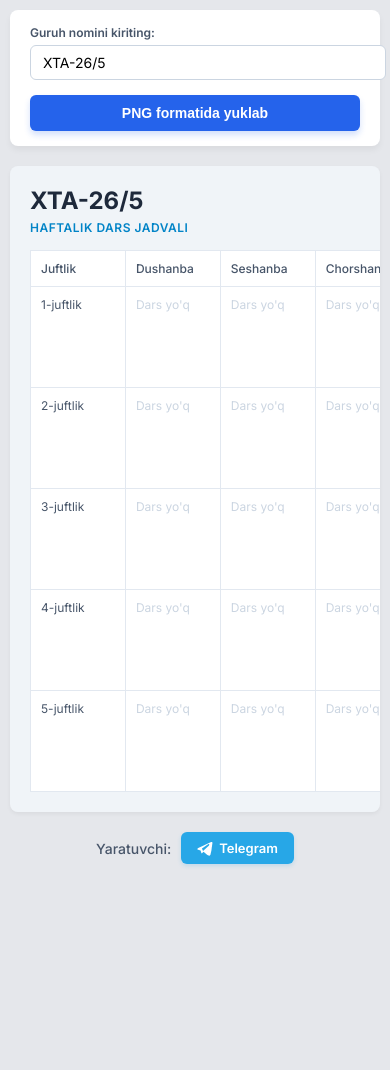
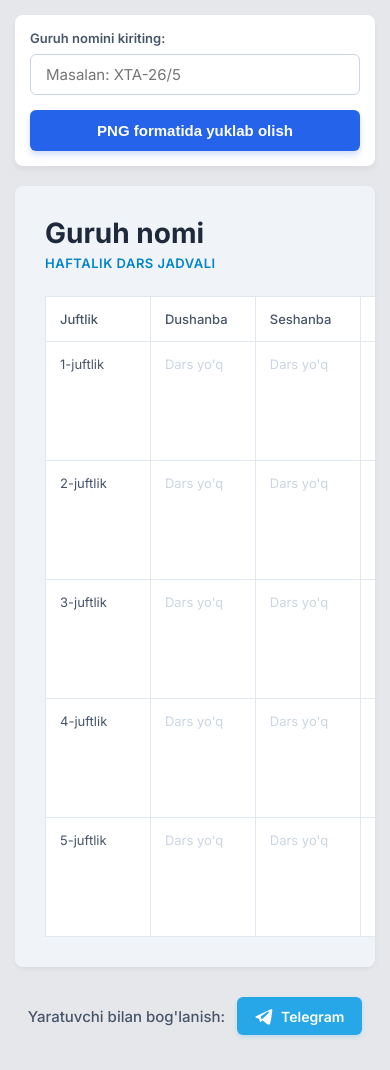
Before and after one commit to ss-diyor/university-lesson-schedule-generator, a plain HTML site: page index.html in a window 390 px wide. Before the commit the page ends 894 px from the top, so only its background shows below. Drawn offline with nearby package versions, Linux system fonts and the light colour scheme.

Commit message:
Refactor styles for improved layout and usability
Updated styles and improved mobile responsiveness. Enhanced input fields and button sizes for better usability.

```diff
--- a/index.html
+++ b/index.html
@@ -14,7 +14,7 @@
             font-family: 'Inter', sans-serif;
             background-color: #e5e7eb;
             margin: 0;
-            padding: 10px; /* Kichikroq padding */
+            padding: 15px; /* Mobil chetlaridan qochish */
             display: flex;
             flex-direction: column;
             align-items: center;
@@ -23,42 +23,41 @@
         .toolbar {
             margin-bottom: 20px;
             display: flex;
-            flex-wrap: wrap; /* Mobil uchun moslashuvchanlik */
             gap: 15px;
-            align-items: center; /* O'zgartirildi: markazlashgan */
-            justify-content: space-between; /* Elementlarni ikki chetga tarqatish */
+            align-items: flex-end;
             background: #ffffff;
             padding: 15px 20px;
             border-radius: 8px;
             box-shadow: 0 4px 6px rgba(0, 0, 0, 0.05);
             width: 100%;
-            max-width: 1200px; /* Maksimal kenglik cheklandi */
-            box-sizing: border-box;
+            max-width: 1200px;
+            box-sizing: border-box; /* Eng muhimi - kenglikdan chiqib ketmasligi uchun */
         }
 
         .group-input-wrapper {
             display: flex;
             flex-direction: column;
-            gap: 5px;
-            flex-grow: 1; /* O'zgartirildi: Bo'sh joyni egallash */
+            gap: 8px;
+            flex-grow: 1; /* Input imkon qadar bo'sh joyni egallashi uchun */
         }
 
         .group-input-wrapper label {
-            font-size: 12px;
+            font-size: 13px;
             font-weight: 600;
             color: #475569;
         }
 
         .group-input-wrapper input {
-            padding: 8px 12px;
+            padding: 10px 15px;
             border: 1px solid #cbd5e1;
             border-radius: 6px;
             font-family: 'Inter', sans-serif;
-            font-size: 14px;
+            font-size: 15px;
             width: 100%; /* Mobil uchun moslashuvchan */
-            max-width: 250px;
+            max-width: 300px; /* Katta ekranlarda haddan tashqari cho'zilib ketmasligi uchun */
             outline: none;
             transition: border-color 0.2s;
+            box-sizing: border-box; /* Padding hisobiga tashqariga chiqib ketmasligi uchun */
         }
 
         .group-input-wrapper input:focus {
@@ -69,14 +68,14 @@
             background-color: #2563eb;
             color: white;
             border: none;
-            padding: 10px 18px;
+            padding: 12px 24px;
             border-radius: 6px;
-            font-size: 14px;
+            font-size: 15px;
             font-weight: 600;
             cursor: pointer;
             box-shadow: 0 4px 6px rgba(37, 99, 235, 0.2);
             transition: 0.2s;
-            white-space: nowrap; /* Matn qatorga bo'linmasligi uchun */
+            white-space: nowrap;
         }
 
         .btn-download:hover {
@@ -84,11 +83,10 @@
         }
 
         /* Asosiy jadval maydoni */
-        /* O'zgartirildi: Mobil qulaylik uchun skroll qo'shildi */
         .table-container {
             width: 100%;
             max-width: 1200px;
-            overflow-x: auto; /* Kichik ekranlarda gorizontal skroll */
+            overflow-x: auto; /* Mobil ekranda surish uchun */
             background-color: #f0f4f8;
             border-radius: 8px;
             box-shadow: 0 2px 4px rgba(0,0,0,0.05);
@@ -96,23 +94,24 @@
 
         .capture-area {
             background-color: #f0f4f8;
-            padding: 20px; /* Kichikroq padding */
-            min-width: 800px; /* Rasm sifati va o'qilishi uchun minimal kenglik */
+            padding: 30px;
+            min-width: 900px; /* Rasm sifati uchun */
             box-sizing: border-box;
         }
 
         .header-title {
-            font-size: 24px; /* Kichikroq shrift */
+            font-size: 28px;
             font-weight: 700;
             color: #1e293b;
             margin: 0 0 5px 0;
+            min-height: 34px; /* Bo'sh bo'lganda ham joy egallab turishi uchun */
         }
 
         .header-subtitle {
-            font-size: 12px;
+            font-size: 13px;
             color: #0284c7;
             font-weight: 600;
-            margin: 0 0 15px 0;
+            margin: 0 0 25px 0;
             text-transform: uppercase;
             letter-spacing: 0.5px;
         }
@@ -125,7 +124,7 @@
 
         th, td {
             border: 1px solid #e2e8f0;
-            padding: 10px; /* Kichikroq padding */
+            padding: 14px;
             text-align: left;
             vertical-align: top;
             width: calc(100% / 8);
@@ -134,20 +133,20 @@
         th {
             font-weight: 500;
             color: #475569;
-            font-size: 12px;
-            padding-bottom: 10px;
+            font-size: 13px;
+            padding-bottom: 14px;
         }
 
         .juftlik-col {
             color: #475569;
-            font-size: 12px;
+            font-size: 13px;
             font-weight: 400;
         }
 
         td.editable-cell {
             cursor: pointer;
             transition: background 0.2s;
-            height: 80px; /* Kichikroq balandlik */
+            height: 90px;
         }
 
         td.editable-cell:hover {
@@ -156,26 +155,26 @@
 
         .subject {
             font-weight: 600;
-            font-size: 12px;
+            font-size: 13px;
             color: #0f172a;
-            margin-bottom: 4px;
-            line-height: 1.3;
+            margin-bottom: 5px;
+            line-height: 1.4;
         }
         .time {
-            font-size: 11px;
+            font-size: 12px;
             color: #0369a1;
             font-weight: 500;
-            margin-bottom: 3px;
+            margin-bottom: 4px;
         }
         .room, .teacher {
-            font-size: 10px;
+            font-size: 11px;
             color: #64748b;
-            margin-bottom: 2px;
-            line-height: 1.2;
+            margin-bottom: 3px;
+            line-height: 1.3;
         }
         .empty {
             color: #cbd5e1;
-            font-size: 12px;
+            font-size: 13px;
         }
 
         /* Tahrirlash Modali */
@@ -183,79 +182,82 @@
             display: none;
             position: fixed;
             top: 0; left: 0; right: 0; bottom: 0;
-            background: rgba(0,0,0,0.6); /* To'qroq fon */
+            background: rgba(0,0,0,0.6);
             align-items: center;
             justify-content: center;
             z-index: 1000;
-            padding: 15px; /* Mobil chetlaridan qochish */
+            padding: 15px;
         }
         .modal {
             background: white;
             padding: 20px;
             border-radius: 8px;
             width: 100%;
-            max-width: 320px; /* Mobil ekranlarga mos */
+            max-width: 320px;
             box-shadow: 0 10px 25px rgba(0,0,0,0.2);
             box-sizing: border-box;
         }
-        .modal h3 { margin-top: 0; margin-bottom: 15px; color: #1e293b; font-size: 16px; }
-        .form-group { margin-bottom: 12px; }
-        .form-group label { display: block; font-size: 12px; margin-bottom: 4px; color: #475569; font-weight: 500;}
+        .modal h3 { margin-top: 0; margin-bottom: 15px; color: #1e293b; font-size: 18px; }
+        .form-group { margin-bottom: 15px; }
+        .form-group label { display: block; font-size: 13px; margin-bottom: 5px; color: #475569; font-weight: 500;}
         .form-group input {
-            width: 100%; padding: 8px 10px; border: 1px solid #cbd5e1;
+            width: 100%; padding: 10px; border: 1px solid #cbd5e1;
             border-radius: 6px; box-sizing: border-box; font-family: 'Inter', sans-serif;
-            font-size: 14px; /* Mobilda matn kiritish qulay bo'lishi uchun */
+            font-size: 14px;
         }
-        .modal-actions { display: flex; flex-wrap: wrap; gap: 8px; margin-top: 15px; } /* Tugmalar sig'ishi uchun wrap */
-        .btn { padding: 8px 12px; border: none; border-radius: 6px; cursor: pointer; font-weight: 500; font-size: 13px; flex-grow: 1; text-align: center;}
+        .modal-actions { display: flex; flex-wrap: wrap; gap: 8px; margin-top: 20px; }
+        .btn { padding: 9px 12px; border: none; border-radius: 6px; cursor: pointer; font-weight: 500; font-size: 14px; flex-grow: 1; text-align: center;}
         .btn-save { background: #10b981; color: white; }
         .btn-cancel { background: #e2e8f0; color: #475569; }
-        .btn-clear { background: #ef4444; color: white; width: 100%; margin-bottom: 5px;} /* O'chirish tugmasi to'liq kenglikda */
+        .btn-clear { background: #ef4444; color: white; width: 100%; margin-bottom: 5px;}
 
         /* Yaratuvchi bilan bog'lanish (Footer qismi) */
         .footer {
-            margin-top: 20px;
+            margin-top: 30px;
             margin-bottom: 20px;
             display: flex;
             align-items: center;
             justify-content: center;
-            gap: 10px;
-            font-size: 14px;
+            flex-wrap: wrap; /* Kichik ekranda so'zlar qisilib qolmasligi uchun */
+            gap: 12px;
+            font-size: 15px;
             font-weight: 500;
             color: #475569;
             width: 100%;
+            text-align: center;
         }
 
         .btn-telegram {
             background-color: #27A7E7;
             color: white;
             text-decoration: none;
-            padding: 8px 16px;
+            padding: 10px 18px;
             border-radius: 6px;
             font-weight: 600;
             display: flex;
             align-items: center;
-            gap: 6px;
+            gap: 8px;
             transition: background-color 0.2s;
             box-shadow: 0 2px 4px rgba(39, 167, 231, 0.2);
-            font-size: 13px;
+            font-size: 14px;
         }
 
         .btn-telegram:hover {
             background-color: #1c8ac2;
         }
 
-        /* Mobil qurilmalar uchun qo'shimcha uslublar (Media Queries) */
+        /* Mobil moslashuvchanlik */
         @media (max-width: 600px) {
             .toolbar {
                 flex-direction: column;
-                align-items: stretch;
+                align-items: stretch; /* Elementlarni butun eniga cho'zish */
+                padding: 15px;
             }
             .group-input-wrapper input {
-                max-width: 100%;
+                max-width: 100%; /* Telefondagi to'liq enini egallaydi */
             }
             .btn-download {
-                width: 100%;
+                width: 100%; /* Tugma ham to'liq enida bo'ladi */
             }
         }
     </style>
@@ -266,16 +268,18 @@
     <div class="toolbar">
         <div class="group-input-wrapper">
             <label for="group-name-input">Guruh nomini kiriting:</label>
-            <input type="text" id="group-name-input" value="XTA-26/5" oninput="document.getElementById('group-title').innerText = this.value || 'Guruh nomi'">
+            <!-- XTA-26/5 placeholder sifatida qo'yildi -->
+            <input type="text" id="group-name-input" placeholder="Masalan: XTA-26/5" oninput="document.getElementById('group-title').innerText = this.value || 'Guruh nomi'">
         </div>
-        <button class="btn-download" onclick="downloadPNG()">PNG formatida yuklab</button>
+        <button class="btn-download" onclick="downloadPNG()">PNG formatida yuklab olish</button>
     </div>
 
-    <!-- O'zgartirildi: Gorizontal skroll imkonini beruvchi konteyner -->
+    <!-- Gorizontal skroll imkonini beruvchi konteyner -->
     <div class="table-container">
         <!-- Shu qism rasmga olinadi -->
         <div id="capture-area" class="capture-area">
-            <h1 class="header-title" id="group-title">XTA-26/5</h1>
+            <!-- Dastlabki holatda "Guruh nomi" yozuvi turadi -->
+            <h1 class="header-title" id="group-title">Guruh nomi</h1>
             <h2 class="header-subtitle">HAFTALIK DARS JADVALI</h2>
 
             <table>
@@ -298,11 +302,11 @@
         </div>
     </div>
 
-    <!-- Footer: Yaratuvchi bilan bog'lanish -->
+    <!-- Footer: Yaratuvchi bilan bog'lanish matni to'liq qilindi -->
     <div class="footer">
-        <span>Yaratuvchi:</span>
+        <span>Yaratuvchi bilan bog'lanish:</span>
         <a href="https://t.me/m/8GEnyEs6Mzcy" target="_blank" class="btn-telegram">
-            <svg width="16" height="16" viewBox="0 0 24 24" fill="none" xmlns="http://www.w3.org/2000/svg">
+            <svg width="18" height="18" viewBox="0 0 24 24" fill="none" xmlns="http://www.w3.org/2000/svg">
                 <path d="M21.1402 3.12574C21.1402 3.12574 23.336 2.21731 23.1531 4.39803C23.0617 5.30664 22.2384 10.395 21.6896 15.2107L20.2263 21.8437C20.2263 21.8437 20.0434 23.2975 18.7631 23.4793C17.4827 23.6611 15.4705 22.3888 15.1047 22.0254L9.80004 17.664L7.51351 19.8447C7.51351 19.8447 6.87327 20.4808 6.59888 19.6631C6.32449 18.8454 5.31835 15.756 5.31835 15.756L1.84275 14.6657C1.84275 14.6657 0.562303 14.3022 0.653765 13.3936C0.745227 12.485 1.93421 12.0307 1.93421 12.0307L21.1402 3.12574ZM18.5802 6.5786C18.5802 6.5786 17.5741 5.67005 16.6595 6.30609L7.42205 12.6667L9.06834 16.5739L17.2082 8.941C17.2082 8.941 18.0314 8.03244 18.5802 6.5786Z" fill="white"/>
             </svg>
             Telegram
@@ -315,6 +319,7 @@
             <h3>Darsni kiritish</h3>
             <div class="form-group">
                 <label>Fan nomi (va turi)</label>
+                <!-- Rasmdagi kabi placeholder qo'yildi -->
                 <input type="text" id="m-subject" placeholder="Masalan: Kelajak soati">
             </div>
             <div class="form-group">
@@ -331,7 +336,7 @@
             </div>
             <div class="modal-actions">
                 <button class="btn btn-clear" onclick="clearCell()">O'chirish</button>
-                <button class="btn btn-cancel" onclick="closeModal()">Bekor</button>
+                <button class="btn btn-cancel" onclick="closeModal()">Bekor qilish</button>
                 <button class="btn btn-save" onclick="saveCell()">Saqlash</button>
             </div>
         </div>
@@ -357,7 +362,6 @@
                 for (let j = 0; j < 7; j++) {
                     const td = document.createElement('td');
                     td.className = 'editable-cell';
-                    // Skroll qilinganda ham ustiga bosish oson bo'lishi uchun
                     td.onclick = () => openModal(i, j);
 
                     const data = scheduleData[i][j];
@@ -388,9 +392,6 @@
             document.getElementById('m-teacher').value = data.teacher || '';
 
             document.getElementById('modal').style.display = 'flex';
-
-            // Telefon klaviaturasi noqulay ochilib qolmasligi uchun avtofokusni olib tashladik
-            // document.getElementById('m-subject').focus();
         }
 
         function closeModal() {
@@ -436,7 +437,6 @@
             downloadBtn.textContent = 'Yuklanmoqda...';
             downloadBtn.style.opacity = '0.7';
 
-            // Mobil qurilmalarda ham rasm to'liq va sifatli tushishi uchun
             html2canvas(captureArea, {
                 scale: 2,
                 backgroundColor: '#f0f4f8',
@@ -445,7 +445,10 @@
                 height: captureArea.offsetHeight
             }).then(canvas => {
                 const link = document.createElement('a');
-                const groupName = document.getElementById('group-title').innerText.replace(/[^a-zA-Z0-9-]/g, '_');
+                // Foydalanuvchi ism kiritmagan bo'lsa "Guruh nomi" deya fayl yuklanadi
+                const groupNameText = document.getElementById('group-title').innerText;
+                const groupName = (groupNameText === 'Guruh nomi' ? 'jadval' : groupNameText).replace(/[^a-zA-Z0-9-]/g, '_');
+
                 link.download = `${groupName}_dars_jadvali.png`;
                 link.href = canvas.toDataURL('image/png');
                 link.click();
```
